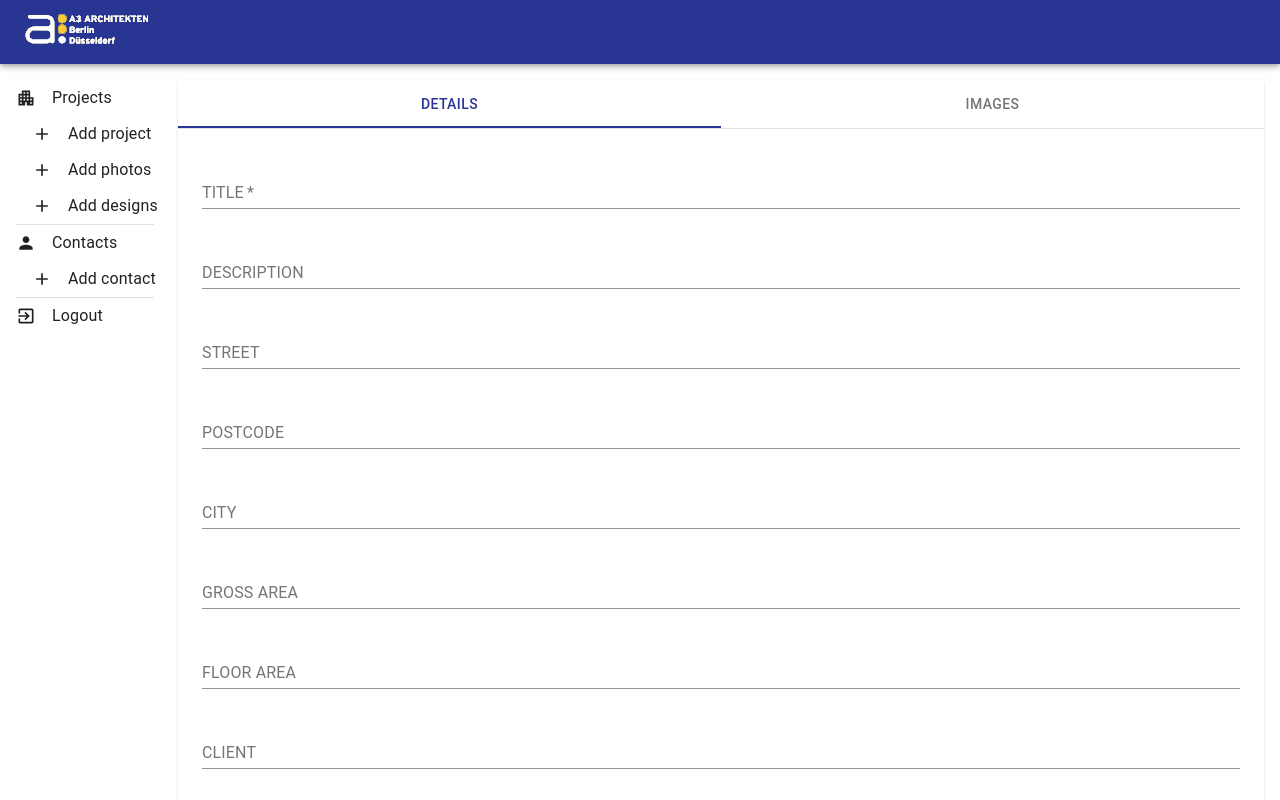
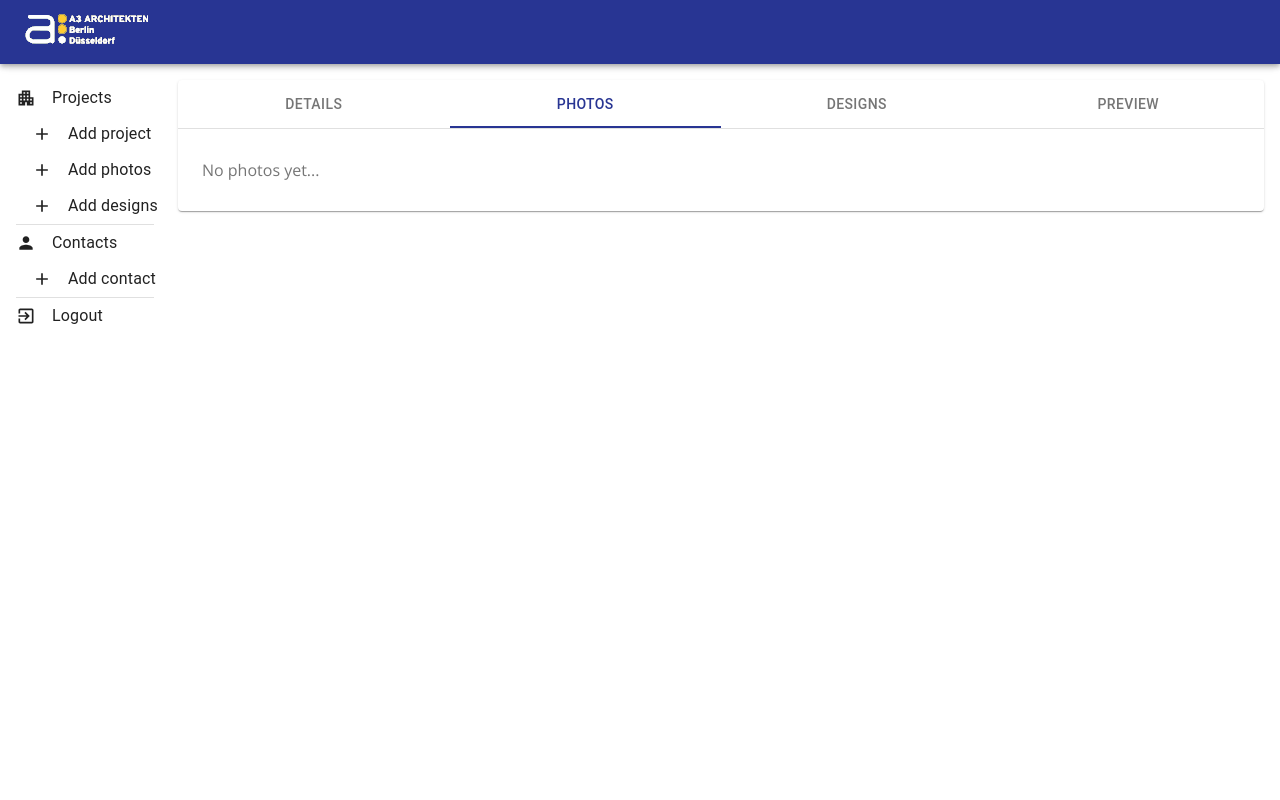
Before and after one commit to MadalenaGoncalves/a3-fe, a Next.js app: page /admin/projects/add in a window 1280 px wide. Shown: the top 800 px of the page. Built offline with nearby package versions, Linux system fonts and the light colour scheme.

Commit message:
Splited admin project images into two tabs and created ImageListItem component

```diff
--- /dev/null
+++ b/components/page__admin/ImageListItem.tsx
@@ -0,0 +1,86 @@
+import * as React from 'react';
+import styled from 'styled-components';
+
+// import GridListTile from '@material-ui/core/GridListTile';
+// import GridListTileBar from '@material-ui/core/GridListTileBar';
+// import ListItem from '@material-ui/core/ListItem';
+import ListItemAvatar from '@material-ui/core/ListItemAvatar';
+import IconButton from '@material-ui/core/IconButton';
+import DeleteIcon from '@material-ui/icons/Delete';
+import DragIndicatorIcon from '@material-ui/icons/DragIndicator';
+
+import { getMainImageUrl } from '../../api/utils';
+import { TApiImage } from '../../models/serverTypes';
+import useForm from '../../hooks/useForm';
+import TextInput from '../form/TextInput';
+
+
+export default (props: any) => {
+  const image: TApiImage = props.image;
+  const onSubmit = () => {}
+  const onCancel = () => {}
+  const { inputs, onChangeHandler } = useForm(image, onSubmit, onCancel);
+
+  return (
+    <ListItem>
+      <ItemToolbar>
+        <IconButton color="primary" aria-label="drag"><DragIndicatorIcon /></IconButton>
+      </ItemToolbar>
+      <Content>
+        <ListItemAvatar>
+          <Img src={getMainImageUrl(image.filename, image.fileformat)} />
+        </ListItemAvatar>
+        <TextInput id="image.id" label="caption" value={inputs.caption || ""} onChange={onChangeHandler} />
+      </Content>
+      <IconButton color="primary" aria-label="delete"><DeleteIcon /></IconButton>
+    </ListItem>
+    // <TextInput id="caption" label="caption" value={inputs.caption} onChange={onChangeHandler} />
+
+    // <GridListTile>
+    //   <img src={getMainImageUrl(image.filename, image.fileformat)} />
+    //   <GridListTileBar
+    //     title={image.caption}
+    //     actionIcon={
+    //       <IconButton aria-label="delete" className={classes.icon}>
+    //         <DeleteIcon />
+    //       </IconButton>
+    //     }
+    //   />
+    // </GridListTile>
+  );
+};
+
+const ListItem = styled.li`
+  margin: 0 -1.5rem;
+  // background: rgba(0,0,0,.04);
+  border-bottom: 1px solid rgba(0,0,0,0.1);
+  &:last-child {
+    border-bottom: none;
+  }
+
+  display: flex;
+  flex-flow: row no-wrap;
+  align-items: flex-start;
+  justify-Wrapper: flex-start;
+`;
+
+const ItemToolbar = styled.div`
+  display: flex;
+  flex-direction: column;
+  margin-right: 1rem;
+`;
+
+const Content = styled.div`
+  display: flex;
+  // border-left: 1px solid rgba(0,0,0,0.1);
+  padding: 1rem;
+
+  > * {
+    margin-right: 1rem;
+  }
+`;
+
+const Img = styled.img`
+  width: 250px;
+  height: auto;
+`;
--- a/components/page__admin/ProjectForm.tsx
+++ b/components/page__admin/ProjectForm.tsx
@@ -4,21 +4,25 @@ import styled from 'styled-components';
 import Divider from '@material-ui/core/Divider';
 import Tabs from '@material-ui/core/Tabs';
 import Tab from '@material-ui/core/Tab';
+import List from '@material-ui/core/List';
 
 import { TResponseData } from '../../api/types';
+import { API_PATH_PROJECTS } from '../../api/constants';
+import patch from '../../api/patch';
 
 import useForm from '../../hooks/useForm';
+
+import { TApiImage } from '../../models/serverTypes';
 
 // import FileInput from '../form/FileInput';
 import TextInput from '../form/TextInput';
 
+import { ProjectContent } from '../page__project/Project';
+
 import AdminPageLayout from './AdminPageLayout';
 import Form from './Form';
 import TabPanel from './TabPanel';
-
-import { API_PATH_PROJECTS } from '../../api/constants';
-import patch from '../../api/patch';
-
+import ImageListItem from './ImageListItem';
 
 const ProjectForm = (props: TResponseData) => {
   // const onUploadHandler = () => {};
@@ -32,7 +36,7 @@ const ProjectForm = (props: TResponseData) => {
 
   const { inputs, onChangeHandler, onSubmitHandler, onCancelHandler } = useForm(props.data, onSubmit, onCancel);
 
-  const [value, setValue] = React.useState(0);
+  const [value, setValue] = React.useState(1);
   const handleChange = (event: React.ChangeEvent<{}>, newValue: number) => {
     event.preventDefault();
     setValue(newValue);
@@ -48,13 +52,15 @@ const ProjectForm = (props: TResponseData) => {
         onChange={handleChange}
       >
         <Tab label="Details" />
-        <Tab label="Images" />
+        <Tab label="Photos" />
+        <Tab label="Designs" />
+        <Tab label="Preview" />
       </Tabs>
 
       <Divider />
 
       <TabPanel value={value} index={0}>
-        <ContentWrapper>
+        <TabContentFlex>
           <Form onCancel={onCancelHandler} onSubmit={onSubmitHandler}>
             <TextInput id="title" value={inputs.title} onChange={onChangeHandler} required multiline />
             <TextInput id="description" value={inputs.description} onChange={onChangeHandler} multiline />
@@ -70,13 +76,40 @@ const ProjectForm = (props: TResponseData) => {
             <TextInput id="end_year" label="End year" value={inputs.end_year} onChange={onChangeHandler} />
             <TextInput id="phases" value={inputs.phases} onChange={onChangeHandler} />
           </Form>
-        </ContentWrapper>
+        </TabContentFlex>
       </TabPanel>
 
       <TabPanel value={value} index={1}>
-        <ContentWrapper>images here</ContentWrapper>
+        <TabContent>
+          {inputs.photos ? (
+            <Form onCancel={onCancelHandler} onSubmit={onSubmitHandler}>
+              <List>
+                {inputs.photos.map((item: TApiImage) => <ImageListItem key={item.id} image={item} />)}
+              </List>
+            </Form>
+          ) : (
+            <LightP>No photos yet...</LightP>
+          )}
+        </TabContent>
       </TabPanel>
 
+      <TabPanel value={value} index={2}>
+        <TabContent>
+          {inputs.images ? (
+            <Form onCancel={onCancelHandler} onSubmit={onSubmitHandler}>
+              <List>
+                {inputs.images.map((item: TApiImage) => <ImageListItem key={item.id} image={item} />)}
+              </List>
+            </Form>
+          ) : (
+            <LightP>No designs yet...</LightP>
+          )}
+        </TabContent>
+      </TabPanel>
+
+      <TabPanel value={value} index={3}>
+        <ProjectContent {...props} />
+      </TabPanel>
     </AdminPageLayout>
   );
 }
@@ -84,10 +117,13 @@ const ProjectForm = (props: TResponseData) => {
 export default ProjectForm;
 
 
-const ContentWrapper = styled.div`
+const TabContent = styled.div`
+  padding: 1rem 1.5rem;
+  position: relative;
+`;
+const TabContentFlex = styled(TabContent)`
   flex: 1 0 auto;
   display: flex;
-  padding: 2rem 1.5rem;
 
   form {
     flex: 1;
@@ -96,7 +132,8 @@ const ContentWrapper = styled.div`
     margin-bottom: 2rem;
     display: flex;
   }
-  label {
-    text-transform: uppercase;
-  }
 `;
+const LightP = styled.p`
+  // color: ${props => props.theme.colors.lightgray};
+  color: rgba(0, 0, 0, 0.54);
+`;
```
